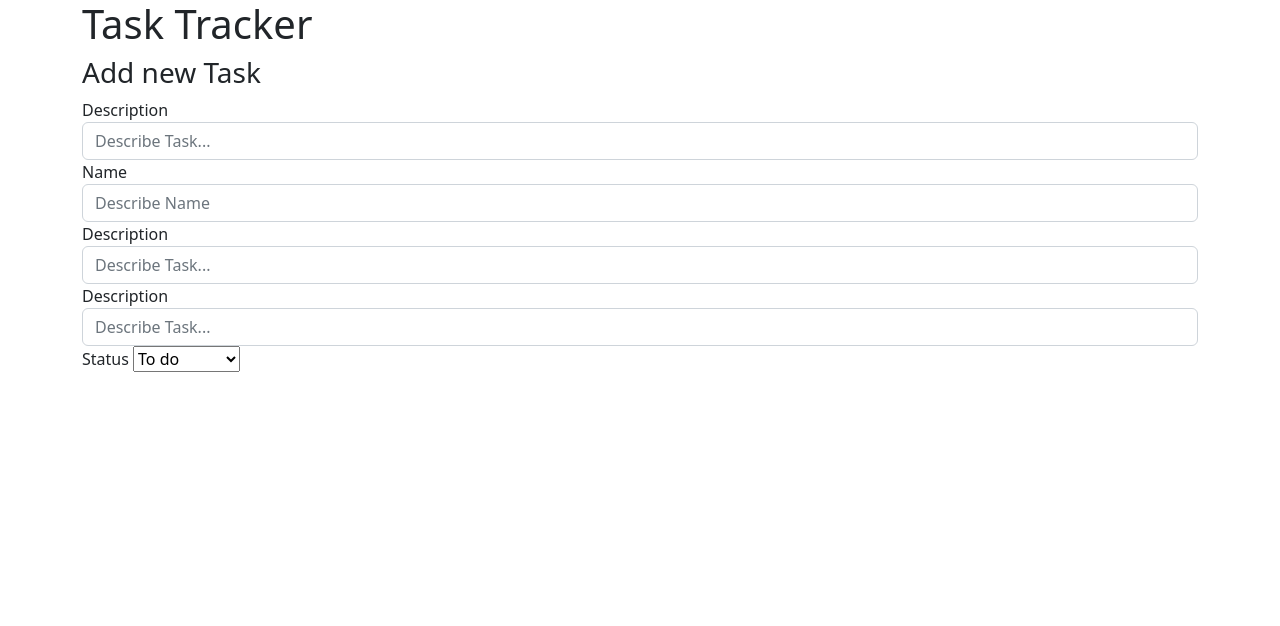
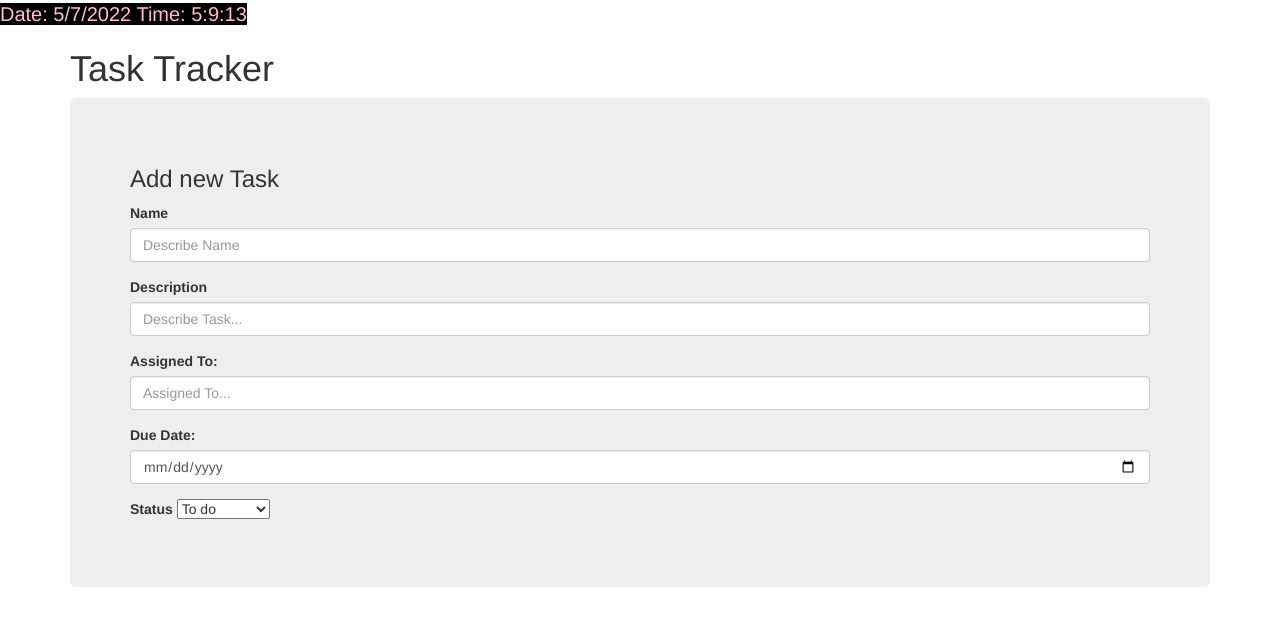
Before and after one commit to aneltubek/task-tracker-attempt, a plain HTML site: page index.html in a window 1280 px wide. Drawn offline with nearby package versions, Linux system fonts and the light colour scheme.

Commit message:
add date and time

```diff
--- a/index.html
+++ b/index.html
@@ -1,24 +1,24 @@
 <!DOCTYPE html>
 <html lang="en">
 <head>
-    <meta charset="UTF-8">
+    <meta charset="utf-8">
     <meta http-equiv="X-UA-Compatible" content="IE=edge">
-    <meta name="viewport" content="width=device-width, initial-scale=1.0">
+    <meta name="viewport" content="width=device-width, initial-scale=1">
     <title>App</title>
-    <link href="https://cdn.jsdelivr.net/npm/bootstrap@5.2.0-beta1/dist/css/bootstrap.min.css" rel="stylesheet" integrity="sha384-0evHe/X+R7YkIZDRvuzKMRqM+OrBnVFBL6DOitfPri4tjfHxaWutUpFmBp4vmVor" crossorigin="anonymous">
+    <!-- Latest compiled and minified CSS -->
+    <link rel="stylesheet" href="https://maxcdn.bootstrapcdn.com/bootstrap/3.3.7/css/bootstrap.min.css" integrity="sha384-BVYiiSIFeK1dGmJRAkycuHAHRg32OmUcww7on3RYdg4Va+PmSTsz/K68vbdEjh4u" crossorigin="anonymous">
+    <link href="style.css" rel="stylesheet">
+</head>
 
 
 </head>
 <body>
+    <span id="dateObject"> </span>
     <div class="container">
         <h1>Task Tracker</h1>
         <div class="jumbotron">
             <h3>Add new Task</h3>
             <form id="issueInputForm">
-                <div class="form-group">
-                    <label for="issueDescriptionInput">Description</label>
-                    <input type="text" class="form-control" id="issueDescriptionInput" placeholder="Describe Task...">
-                </div>
                 <div class="form-group">
                     <label for="issueNameInput">Name</label>
                     <input type="text" class="form-control" id="issueNameInput" placeholder="Describe Name">
@@ -26,9 +26,14 @@
                 <div class="form-group">
                     <label for="issueDescriptionInput">Description</label>
                     <input type="text" class="form-control" id="issueDescriptionInput" placeholder="Describe Task...">
-                                    <div class="form-group">
-                    <label for="issueDescriptionInput">Description</label>
-                    <input type="text" class="form-control" id="issueDescriptionInput" placeholder="Describe Task...">
+                </div>
+                <div class="form-group">
+                    <label for="issueAssignedToInput">Assigned To:</label>
+                    <input type="text" class="form-control" id="issueDescriptionInput" placeholder="Assigned To...">
+                </div>
+                <div class="form-group">
+                    <label for="dueDate">Due Date:</label>
+                    <input type="date" class="form-control" id="dueDate"/>
                 </div>
                 <div class="form-group">
                     <label for="issueStatusInput">Status</label>
@@ -38,18 +43,36 @@
                         <option value="done">Done</option>
                     </select>
                 </div>
-
-                </div>
             </form>
         </div>
     </div>
 
 
-    <script src="https://chancejs.com/chance.min.js"></script>
-    <script src="https://code.jquery.com/jquery-3.6.0.min.js" integrity="sha256-/xUj+3OJU5yExlq6GSYGSHk7tPXikynS7ogEvDej/m4=" crossorigin="anonymous"></script>
-      <!-- JavaScript Bundle with Popper -->
-<script src="https://cdn.jsdelivr.net/npm/bootstrap@5.2.0-beta1/dist/js/bootstrap.bundle.min.js" integrity="sha384-pprn3073KE6tl6bjs2QrFaJGz5/SUsLqktiwsUTF55Jfv3qYSDhgCecCxMW52nD2" crossorigin="anonymous"></script>
+    <script src="chance.js"></script>
+    <script src="https://code.jquery.com/jquery-3.1.1.min.js" integrity="sha256-hVVnYaiADRTO2PzUGmuLJr8BLUSjGIZsDYGmIJLv2b8=" crossorigin="anonymous"></script>
+    <!-- Latest compiled and minified JavaScript -->
+    <script src="https://maxcdn.bootstrapcdn.com/bootstrap/3.3.7/js/bootstrap.min.js" integrity="sha384-Tc5IQib027qvyjSMfHjOMaLkfuWVxZxUPnCJA7l2mCWNIpG9mGCD8wGNIcPD7Txa" crossorigin="anonymous"></script>
     <script src="main.js"></script>
+
+<!---display date and time--->
+<script>
+    function display_c(){
+    let refresh=1000; // Refresh rate in milli seconds
+    mytime=setTimeout('displayDate()',refresh)
+    }
+
+
+    function displayDate() {
+      let currentDate = new Date();
+      let todayDate = (`${currentDate.getDate()}/${currentDate.getMonth() + 1}/${currentDate.getFullYear()}`);
+      todayDate = "Date: " + todayDate + " Time: " + currentDate.getHours( )+ ":" +  currentDate.getMinutes() + ":" +  currentDate.getSeconds();
+      document.getElementById('dateObject').innerHTML = todayDate;
+      display_c();
+      }
+
+      displayDate();
+      </script>
+
 
 </body>
 </html>
--- /dev/null
+++ b/style.css
@@ -0,0 +1,6 @@
+#dateObject{
+    font-size:20px;
+    color: pink;
+    background-color: black;
+    margin:auto;
+}
```
